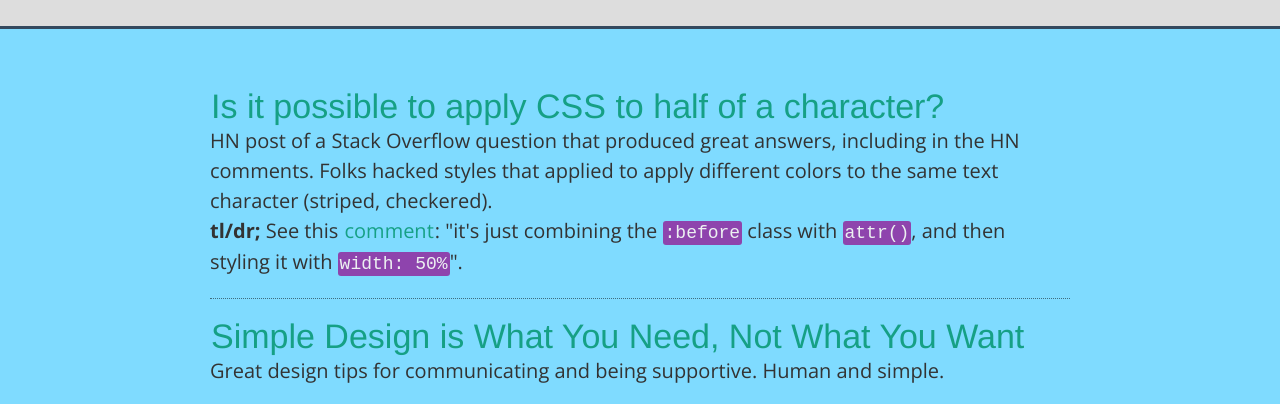
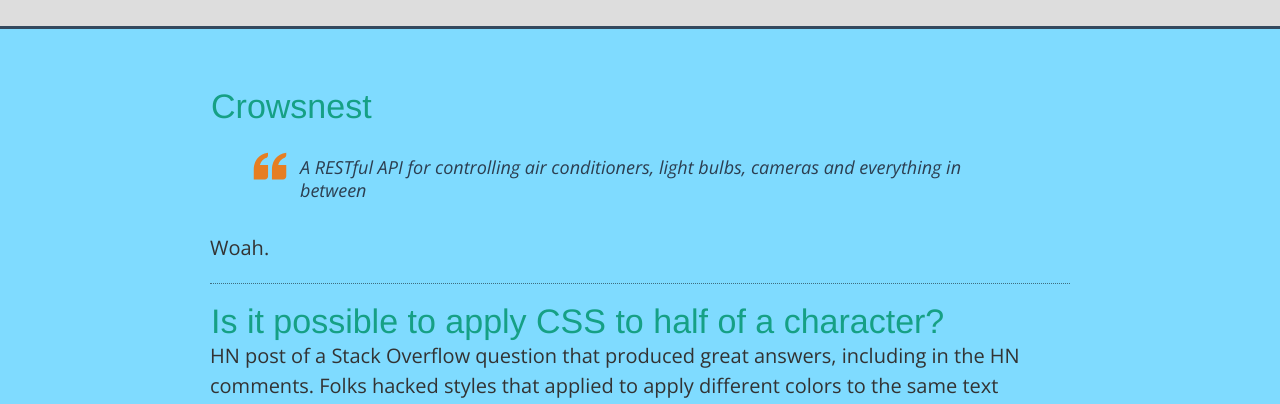
Before and after one commit to ephemeralia/ephemeralia.github.io, a plain HTML site: page index.html in a window 1280 px wide. Shown: the part 346-750 px from the top of the page. Drawn offline with nearby package versions, Linux system fonts and the light colour scheme; a web font is replaced by a local one.

Commit message:
crowsnest

```diff
--- a/index.html
+++ b/index.html
@@ -31,6 +31,13 @@
       <div class="container">
         <div class="row">
           <ol><!-- li>article>(h2>a)+blockquote && li>article>(h2>a{Mule Radio Syndicate}+{ via }+a{Mule Design Studio})+blockquote{From our ass to your ears}+p{Assorted podcasts with a couple that focus on the web.} -->
+            <li>
+              <article>
+                <h2><a href="https://www.crowsnest.io/">Crowsnest</a></h2>
+                <blockquote>A RESTful API for controlling air conditioners, light bulbs, cameras and everything in between</blockquote>
+                <p>Woah.</p>
+              </article>
+            </li>
             <li>
               <article>
                 <h2><a href="https://news.ycombinator.com/item?id=7733658">Is it possible to apply CSS to half of a character?</a></h2>
```
